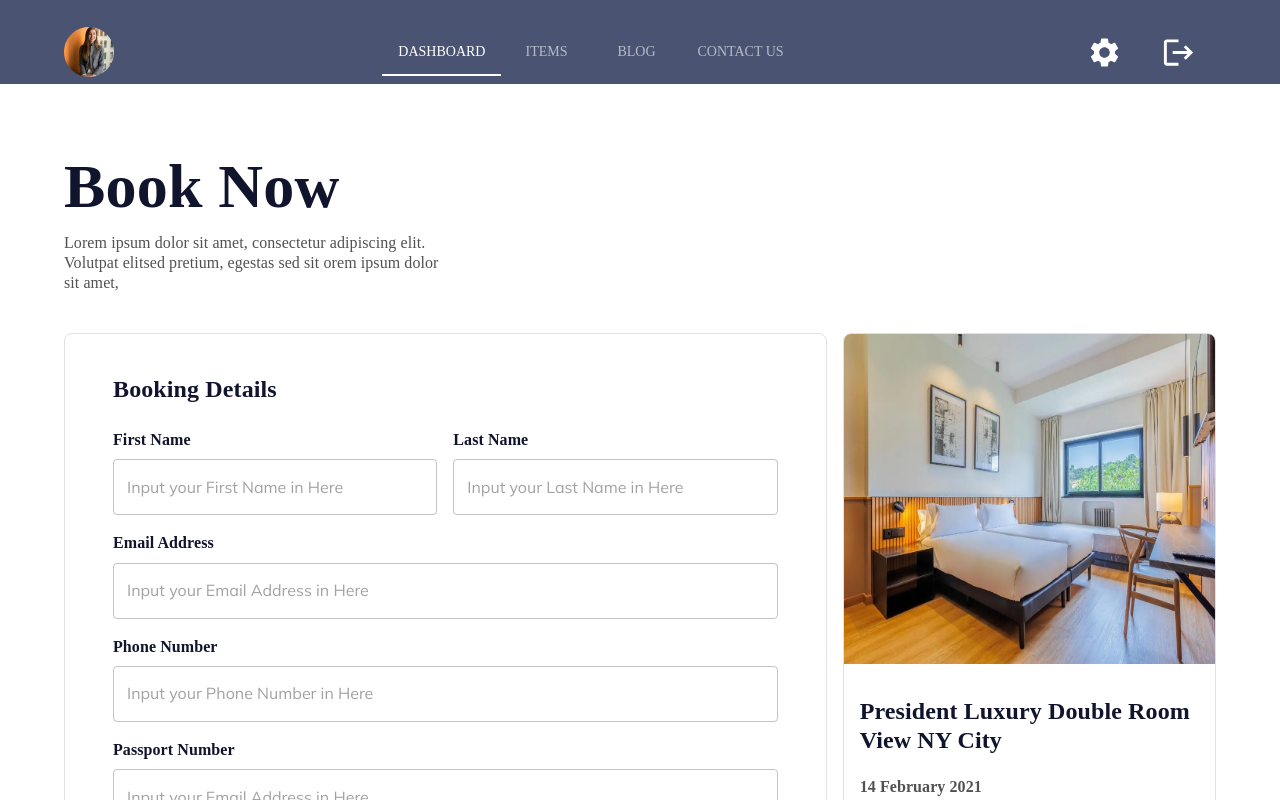
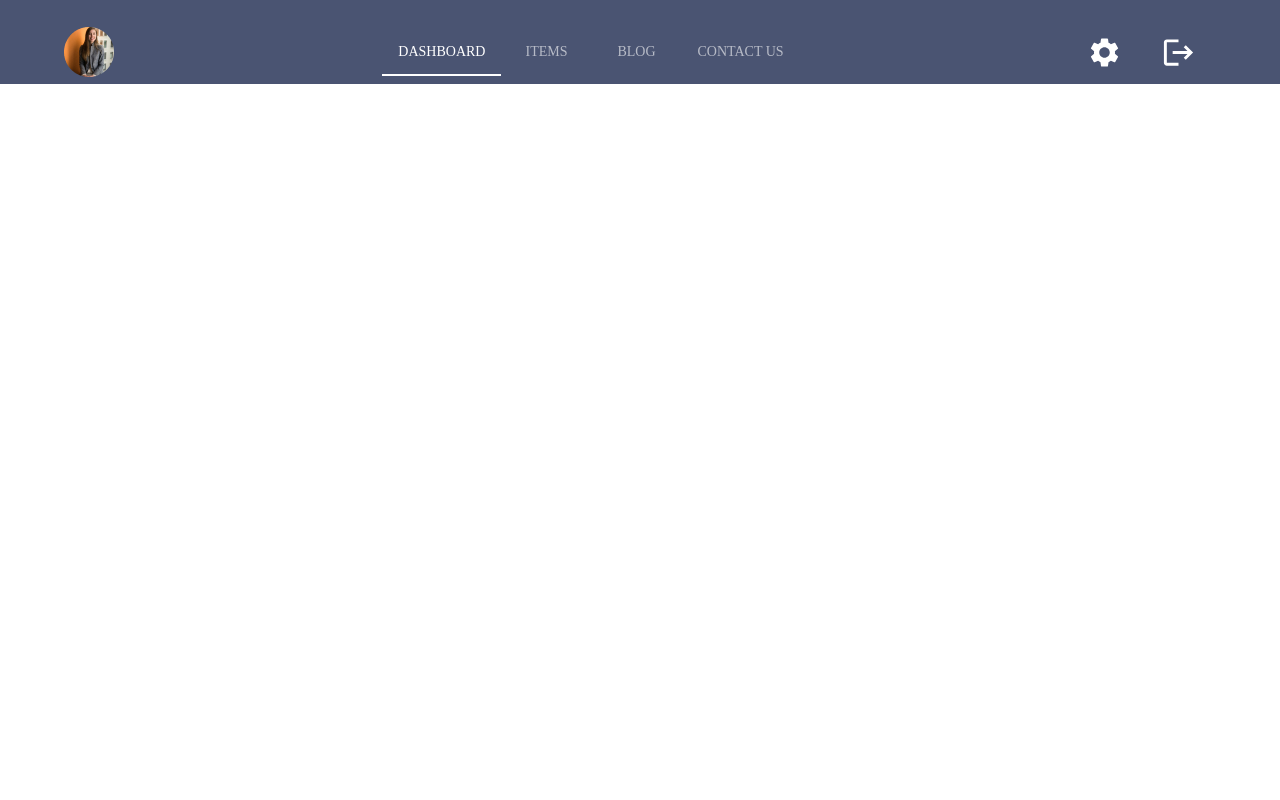
Before and after one commit to Software-Lifecycle-Consultants/slc-open-hms, a Next.js app: page /admin/dashboard in a window 1280 px wide. Shown: the top 800 px of the page. Built offline with nearby package versions, Linux system fonts and the light colour scheme.

Commit message:
Updated the admin dashboard by removing boxes

```diff
--- a/app/admin/dashboard/page.tsx
+++ b/app/admin/dashboard/page.tsx
@@ -17,49 +17,9 @@ const AdminDashboard = () => {
   return (
     <>
       <Box sx={{ backgroundColor: "#FFF", padding: "40px 0", width: "100%" }}>
-        <Container>
-          <Heading />
-        </Container>
+
       </Box>
-      <Box
-        sx={{
-          display: "grid",
-          columnGap: 2,
-          rowGap: 3,
-        }}
-      >
-        <Container>
-          <Grid container spacing={2}>
-            <Grid item xs={12} md={8}>
-              <BillingDetails />
-              {/* <BookingDetailsForm /> */}
-            </Grid>
-            <Grid item xs={12} md={4}>
-              <BookingInfo />
-              {/* <GuestRoom /> */}
-            </Grid>
-          </Grid>
-        </Container>
-        <Container>
-          <Grid container spacing={2}>
-            <Grid item xs={12} md={8}>
-              <ExtraFacilitation />
-              {/* <ServicesCard /> */}
-            </Grid>
-            <Grid item xs={12} md={4}>
-              <Calender />
-            </Grid>
-          </Grid>
-        </Container>
 
-        <Container>
-          <Grid container spacing={2}>
-            <Grid item xs={12} md={8}>
-              <SubmitButton />
-            </Grid>
-          </Grid>
-        </Container>
-      </Box>
     </>
   );
 };
```
